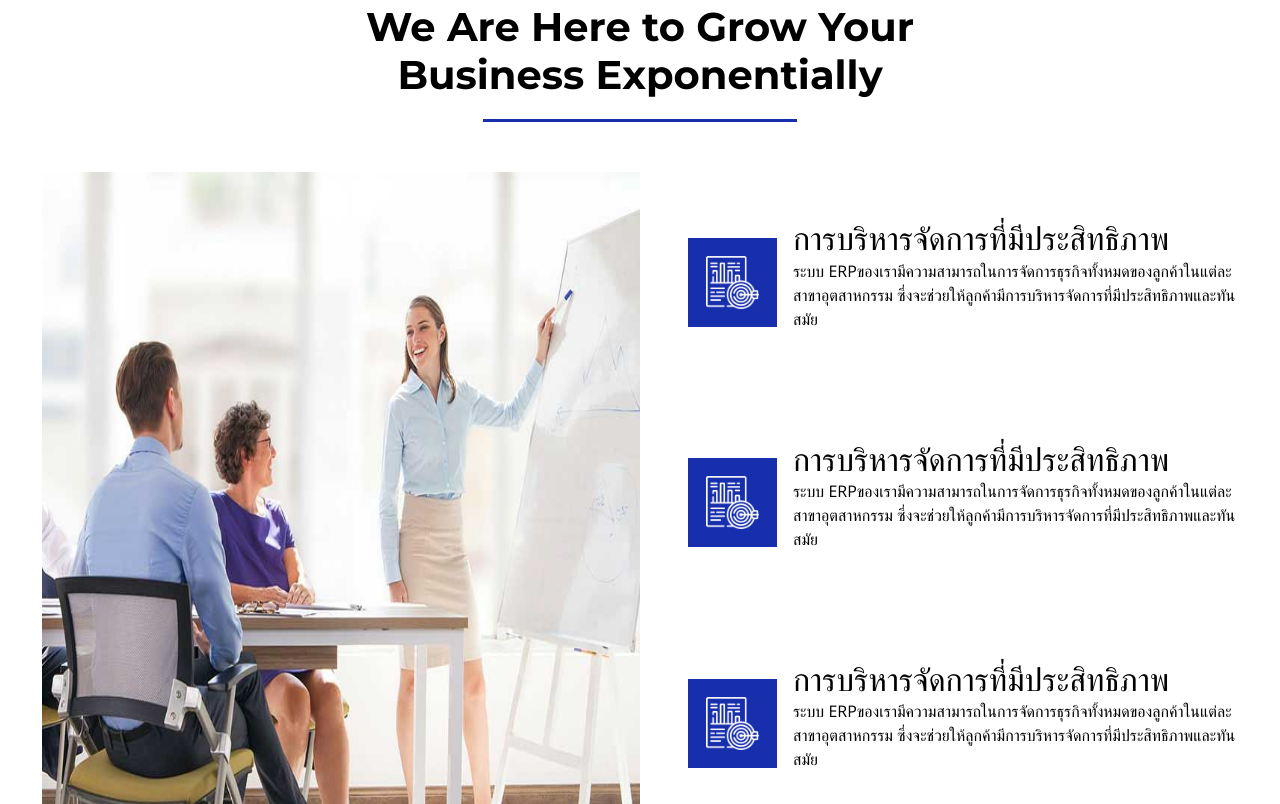
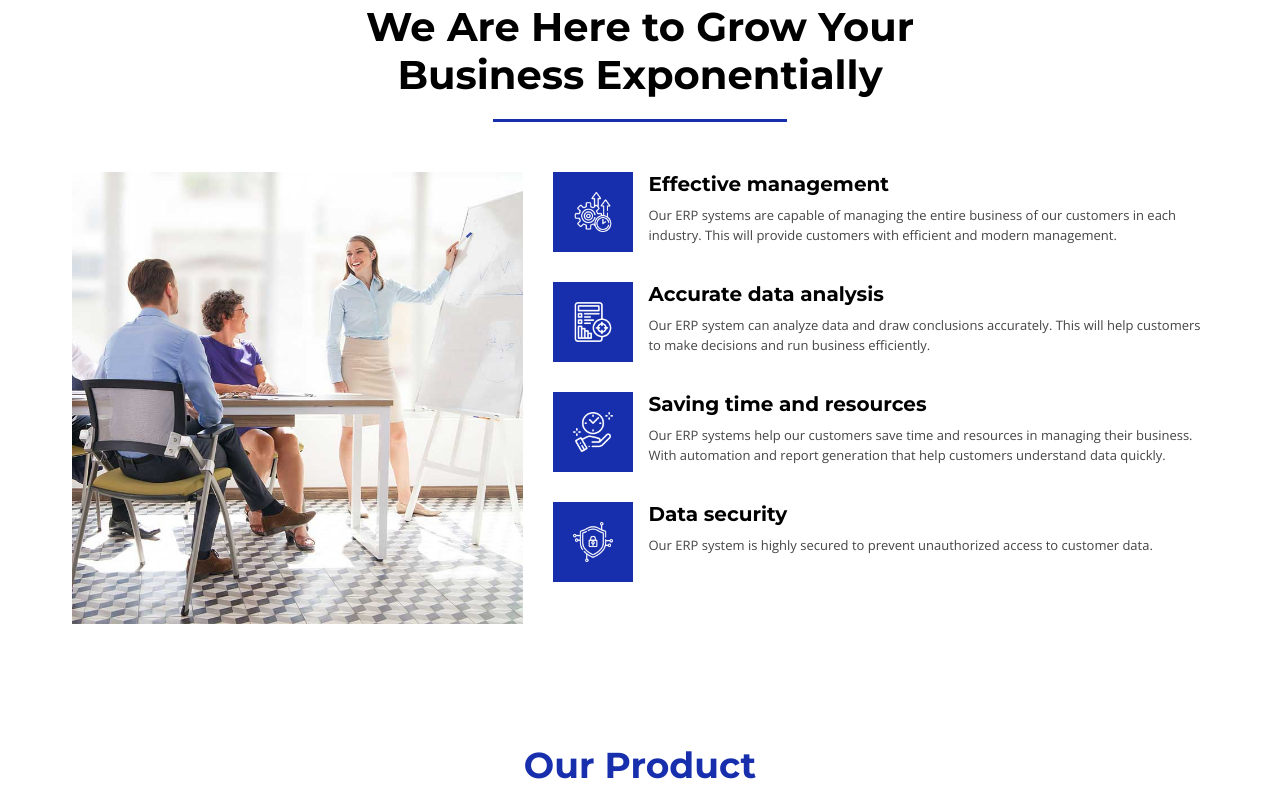
Before and after one commit to SoftwareDev15/test-digital, a plain HTML site: page index.html in a window 1280 px wide. Shown: the part 1538-2342 px from the top of the page. Drawn offline with nearby package versions, Linux system fonts and the light colour scheme.

Commit message:
update index

```diff
--- a/assets/css/style.css
+++ b/assets/css/style.css
@@ -97,11 +97,87 @@ h6 {
     justify-content: start;
   }
 
-  /* #why-us .container-fluid .content-why .image img {
-  } */
-}
-
-.content-why {
+  .why-content{
+    flex-direction: column;
+  }
+
+  .why-content .box-2{
+    row-gap: 10px;
+  }
+
+  .card-why  {
+   margin-top: 30px;
+   margin-bottom: 0px;
+  }
+
+}
+#why-us {
+  margin: 0px 40px;
+}
+
+
+.why-content {
+
+  display: flex;
+  justify-content: center;
+  column-gap: 30px;
+  margin: 0px 20px;
+
+}
+
+.box-1 {
+
+}
+
+.box-1 img {
+  width: 100%;
+  height: 100%;
+
+
+}
+
+.box-2{
+  display: flex;
+  flex-direction: column;
+  row-gap: 30px;
+
+
+}
+
+.card-why  {
+  display: flex;
+  column-gap: 15px;
+}
+
+.card-why .logo-why {
+  display: flex;
+  justify-content: center;
+
+
+}
+
+.card-why img{
+
+  width: 80px;
+  height: 80px;
+  padding: 20px;
+  background-color: #182fad;
+}
+
+.card-why h3{
+  display: flex;
+  font-size: 20px !important;
+  font-weight: bold !important;
+  margin-bottom: 10px !important;
+}
+
+.card-why p{
+  font-size: 13px !important;
+  margin-bottom: 0px !important;
+
+}
+
+/* .content-why {
   display: grid;
   padding: 0px 30px;
   grid-template-columns: 50% 50%;
@@ -160,7 +236,7 @@ h6 {
   text-align: left !important;
   font-size: 32px !important;
   font-weight: normal;
-}
+} */
 
 .namtarn .swiper {
   height: 800x;
--- a/index.html
+++ b/index.html
@@ -113,7 +113,55 @@
         <h3>We Are Here to Grow Your <br> Business Exponentially</h3>
         <p style="border-bottom: 3px solid #182FAD; width: 25%; margin-left:37.5%; margin-bottom: 50px;"></p>
 
-        <div class="content-why">
+        <div class="why-content">
+          <div class="box-1">
+            <img src="assets/img/feature.jpg" alt="">
+          </div>
+          <div class="box-2">
+            <div class="card-why" data-aos="fade-up" data-aos-duration="1000">
+              <div class="logo-why">
+              <img src="assets/img/icon/effective-management.png" alt="">
+              </div>
+              <div class="info">
+                <h3>Effective management</h3>
+                <p>Our ERP systems are capable of managing the entire business of our customers in each industry. This will provide customers with efficient and modern management.</p>
+              </div>
+            </div>
+
+            <div class="card-why" data-aos="fade-up" data-aos-duration="1000">
+              <div class="logo-why">
+              <img src="assets/img/icon/accurate-data-analysis.png" alt="">
+              </div>
+              <div class="info">
+                <h3>Accurate data analysis</h3>
+                <p>Our ERP system can analyze data and draw conclusions accurately. This will help customers to make decisions and run business efficiently.</p>
+              </div>
+            </div>
+
+            <div class="card-why" data-aos="fade-up" data-aos-duration="1000">
+              <div class="logo-why">
+              <img src="assets/img/icon/save-time (1).png" alt="">
+              </div>
+              <div class="info">
+                <h3>Saving time and resources</h3>
+                <p>Our ERP systems help our customers save time and resources in managing their business. With automation and report generation that help customers understand data quickly.</p>
+              </div>
+            </div>
+
+            <div class="card-why" data-aos="fade-up" data-aos-duration="1000">
+              <div class="logo-why">
+              <img src="assets/img/icon/data-security.png" alt="">
+              </div>
+              <div class="info">
+                <h3>Data security</h3>
+                <p>Our ERP system is highly secured to prevent unauthorized access to customer data.</p>
+              </div>
+            </div>
+          </div>
+
+        </div>
+
+        <!-- <div class="content-why">
           <div class="image">
             <img src="assets/img/feature.jpg" alt="">
           </div>
@@ -159,7 +207,7 @@
             </div>
 
           </div>
-        </div>
+        </div> -->
 
       </div>
 
```
Also changed, not shown: assets/img/icon/accurate-data-analysis.png (added), assets/img/icon/data-security.png (added), assets/img/icon/effective-management.png (added), assets/img/icon/save-time (1).png (added), assets/img/icon/save-time.png (deleted).
